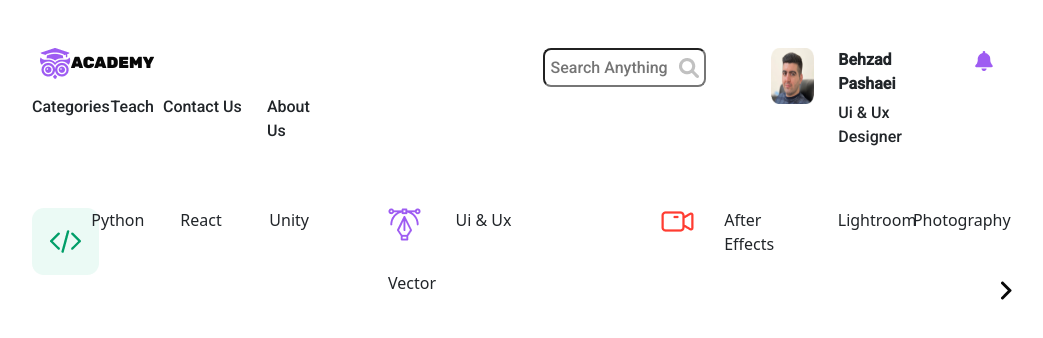
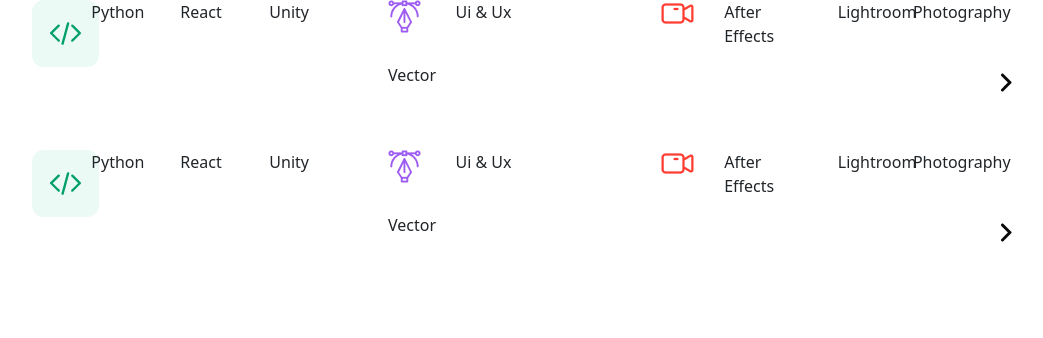
Before and after one commit to Gbangbolaoluwagbemiga/Academy-Assessment, a React (Create React App) app: page / in a window 1280 px wide. Shown: the top 338 px of the page, without its empty margins (50-1093 px from the left). Built offline with nearby package versions, Linux system fonts and the light colour scheme.

Commit message:
Renaming of files

```diff
--- a/src/App.js
+++ b/src/App.js
@@ -1,12 +1,14 @@
-import NavBar from './components/NavBar';
-import SubHeader from './components/SubHeader';
+import TopPanel from './components/TopPanel';
+import TopCategories from './components/TopCategories';
+import SubHeader from './components/TopCategories';
 
 function App() {
   return (
     <div className=" container">
-      <NavBar />
+      <TopCategories />
       <hr />
       <SubHeader />
+      <TopPanel />
     </div>
   );
 }
--- a/src/components/Main.js
+++ /dev/null
@@ -1,5 +0,0 @@
-function Main() {
-  return <div></div>;
-}
-
-export default Main;
--- a/src/components/SubHeader.js
+++ b/src/components/TopCategories.js
@@ -3,7 +3,7 @@ import ForwardIcon from '../Images/forward-icon.png';
 import video from '../Images/vid icon.jpg';
 import category from '../Images/category icon.png';
 
-function SubHeader() {
+function TopCategories() {
   return (
     <div className="row">
       <div className="row col-4">
@@ -36,4 +36,4 @@ function SubHeader() {
   );
 }
 
-export default SubHeader;
+export default TopCategories;
--- /dev/null
+++ b/src/components/TopPanel.js
@@ -0,0 +1,10 @@
+function TopPanel() {
+  return (
+    <div className="row">
+      <div className="col-6"></div>
+      <div className="col-6"></div>
+    </div>
+  );
+}
+
+export default TopPanel;
```
